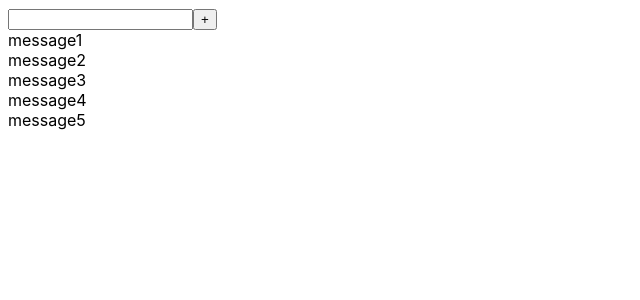
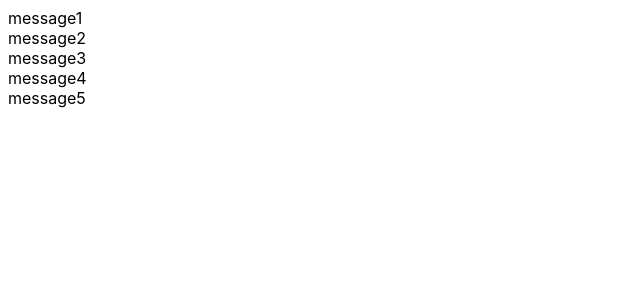
Before and after one commit to sk3llytoon/microtasks2, a React (Create React App) app: page / in a window 1280 px wide. Shown: the top 300 px of the page, without its empty margins (0-640 px from the left). Built offline with nearby package versions, Linux system fonts and the light colour scheme.

Commit message:
Microtasks 06 --almost at the end of this tasks

```diff
--- a/src/06-Input/Input.tsx
+++ b/src/06-Input/Input.tsx
@@ -1,5 +1,7 @@
 import React, {useState} from 'react';
 import {FullInput} from "./components/FullInput";
+import {MicroInput} from "./components/MicroInput";
+import {Button} from "./components/Button";
 
 export const Input = () => {
 
@@ -12,8 +14,9 @@ export const Input = () => {
         ]
     )
 
-    const addMessage = () => {
-        console.log('hi')
+    const addMessage = (title: string) => {
+        let newMessage={message: title}
+        setMessage([newMessage, ...message])
     }
 
     return (
@@ -22,7 +25,9 @@ export const Input = () => {
             {/*    <input type="text"/>*/}
             {/*    <button>+</button>*/}
             {/*</div>*/}
-            <FullInput addMessage={addMessage}/>
+            {/*<FullInput addMessage={addMessage}/>*/}
+            <MicroInput/>
+            <Button/>
             {message.map((el, index)=>{
                 return(
                     <div key={index}>{el.message}</div>
--- /dev/null
+++ b/src/06-Input/components/Button.tsx
@@ -0,0 +1,9 @@
+import React from 'react';
+
+export const Button = () => {
+    return (
+        <div>
+
+        </div>
+    );
+};
--- a/src/06-Input/components/FullInput.tsx
+++ b/src/06-Input/components/FullInput.tsx
@@ -14,10 +14,11 @@ export const FullInput = (props: FullInputPropsType) => {
 
     const onClickButtonHandler=()=>{
         props.addMessage(title)
+        setTitle('')
     }
     return (
         <div>
-            <input onChange={OnChangeInputHandler}/>
+            <input value={title} onChange={OnChangeInputHandler}/>
             <button onClick={onClickButtonHandler}>+</button>
         </div>
     );
--- /dev/null
+++ b/src/06-Input/components/MicroInput.tsx
@@ -0,0 +1,9 @@
+import React from 'react';
+
+export const MicroInput = () => {
+    return (
+        <div>
+
+        </div>
+    );
+};
```
